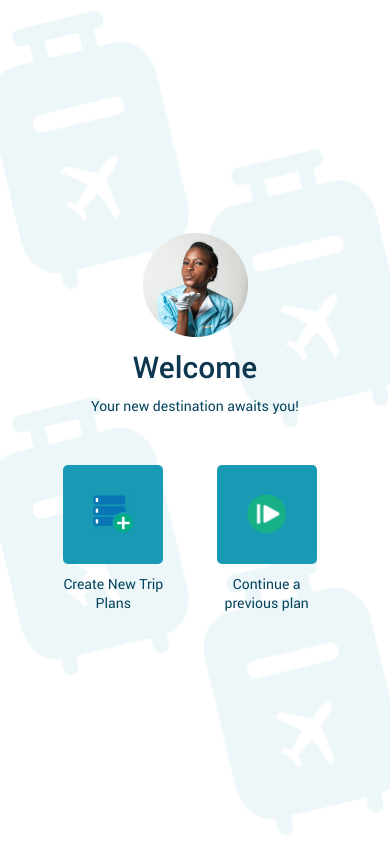
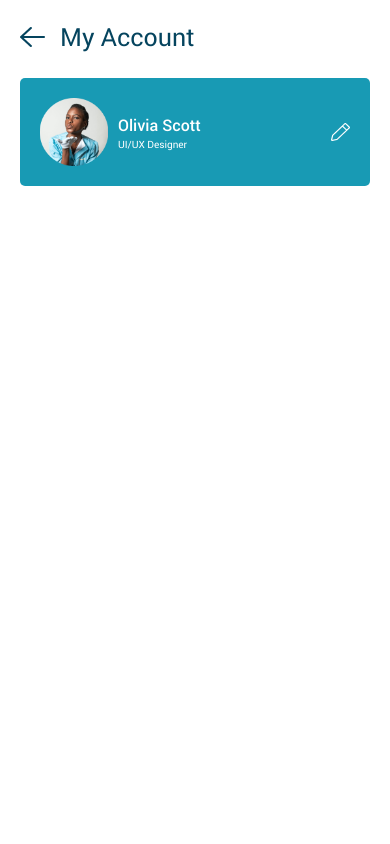
Before and after one commit to TidbitsJS/Pario, a React Native app: screen /Profile in a window 390 px wide. Built offline with nearby package versions, Linux system fonts and the light colour scheme.

Commit message:
profile screen header component

```diff
--- a/App.js
+++ b/App.js
@@ -2,7 +2,7 @@ import { createStackNavigator } from "@react-navigation/stack";
 import { NavigationContainer, DefaultTheme } from "@react-navigation/native";
 import { useFonts } from "expo-font";
 
-import { Welcome } from "./src/screens";
+import { Profile, Welcome } from "./src/screens";
 import Tabs from "./src/navigation/Tabs";
 
 const theme = {
@@ -36,6 +36,7 @@ function App() {
       >
         <Stack.Screen name="Welcome" component={Welcome} />
         <Stack.Screen name="Main" component={Tabs} />
+        <Stack.Screen name="Profile" component={Profile} />
       </Stack.Navigator>
     </NavigationContainer>
   );
--- a/src/constants/icons.js
+++ b/src/constants/icons.js
@@ -22,6 +22,7 @@ import shortStay from "../assets/icons/shortStay.png";
 import weather from "../assets/icons/weather.png";
 import newPlan from "../assets/icons/newPlan.png";
 import previousPlan from "../assets/icons/previousPlan.png";
+import backArrow from "../assets/icons/backArrow.png";
 
 export default {
   bookmark,
@@ -48,4 +49,5 @@ export default {
   weather,
   newPlan,
   previousPlan,
+  backArrow,
 };
--- a/src/screens/Home.js
+++ b/src/screens/Home.js
@@ -12,7 +12,7 @@ import {
 import { ServiceCard } from "../components";
 import { COLORS, FONTS, icons, images, services } from "../constants";
 
-const Home = () => {
+const Home = ({ navigation }) => {
   return (
     <SafeAreaView style={{ flex: 1, backgroundColor: COLORS.white }}>
       <StatusBar backgroundColor={COLORS.white} barStyle="dark-content" />
@@ -50,6 +50,7 @@ const Home = () => {
 
             <TouchableOpacity
               style={{ width: 42, height: 42, borderRadius: 21 }}
+              onPress={() => navigation.navigate("Profile")}
             >
               <Image
                 source={images.userProfile}
--- /dev/null
+++ b/src/screens/Profile.js
@@ -0,0 +1,94 @@
+import React from "react";
+import {
+  View,
+  Text,
+  SafeAreaView,
+  ScrollView,
+  TouchableOpacity,
+  Image,
+  StatusBar,
+} from "react-native";
+
+import { COLORS, FONTS, icons, images } from "../constants";
+
+const Profile = ({ navigation }) => {
+  return (
+    <SafeAreaView style={{ flex: 1, backgroundColor: COLORS.white }}>
+      <StatusBar backgroundColor={COLORS.white} barStyle="dark-content" />
+
+      <ScrollView>
+        <View style={{ flex: 1, padding: 20 }}>
+          <View style={{ flexDirection: "row", alignItems: "center" }}>
+            <TouchableOpacity onPress={() => navigation.goBack()}>
+              <Image
+                source={icons.backArrow}
+                resizeMode="contain"
+                style={{ width: 25, height: 20, marginRight: 15 }}
+              />
+            </TouchableOpacity>
+            <Text
+              style={{
+                fontFamily: FONTS.regular,
+                color: COLORS.tertiary,
+                fontSize: 25,
+              }}
+            >
+              My Account
+            </Text>
+          </View>
+
+          <View
+            style={{
+              backgroundColor: COLORS.primary,
+              padding: 20,
+              borderRadius: 5,
+              flexDirection: "row",
+              justifyContent: "space-between",
+              alignItems: "center",
+              marginTop: 25,
+            }}
+          >
+            <View style={{ flex: 1, flexDirection: "row" }}>
+              <Image
+                source={images.userProfile}
+                resizeMode="cover"
+                style={{ width: 68, height: 68 }}
+              />
+              <View style={{ justifyContent: "center", marginLeft: 10 }}>
+                <Text
+                  style={{
+                    fontFamily: FONTS.medium,
+                    color: COLORS.white,
+                    fontSize: 16,
+                  }}
+                >
+                  Olivia Scott
+                </Text>
+                <Text
+                  style={{
+                    fontFamily: FONTS.regular,
+                    color: COLORS.white,
+                    fontSize: 10,
+                    marginTop: 3,
+                  }}
+                >
+                  UI/UX Designer
+                </Text>
+              </View>
+            </View>
+
+            <TouchableOpacity>
+              <Image
+                source={icons.edit}
+                resizeMode="contain"
+                style={{ width: 19, height: 18 }}
+              />
+            </TouchableOpacity>
+          </View>
+        </View>
+      </ScrollView>
+    </SafeAreaView>
+  );
+};
+
+export default Profile;
--- a/src/screens/index.js
+++ b/src/screens/index.js
@@ -2,5 +2,6 @@ import Home from "./Home";
 import SavedPlans from "./SavedPlans";
 import Welcome from "./Welcome";
 import Notification from "./Notification";
+import Profile from "./Profile";
 
-export { Home, SavedPlans, Welcome, Notification };
+export { Home, SavedPlans, Welcome, Notification, Profile };
```
Also changed, not shown: src/assets/icons/backArrow.png (added).
